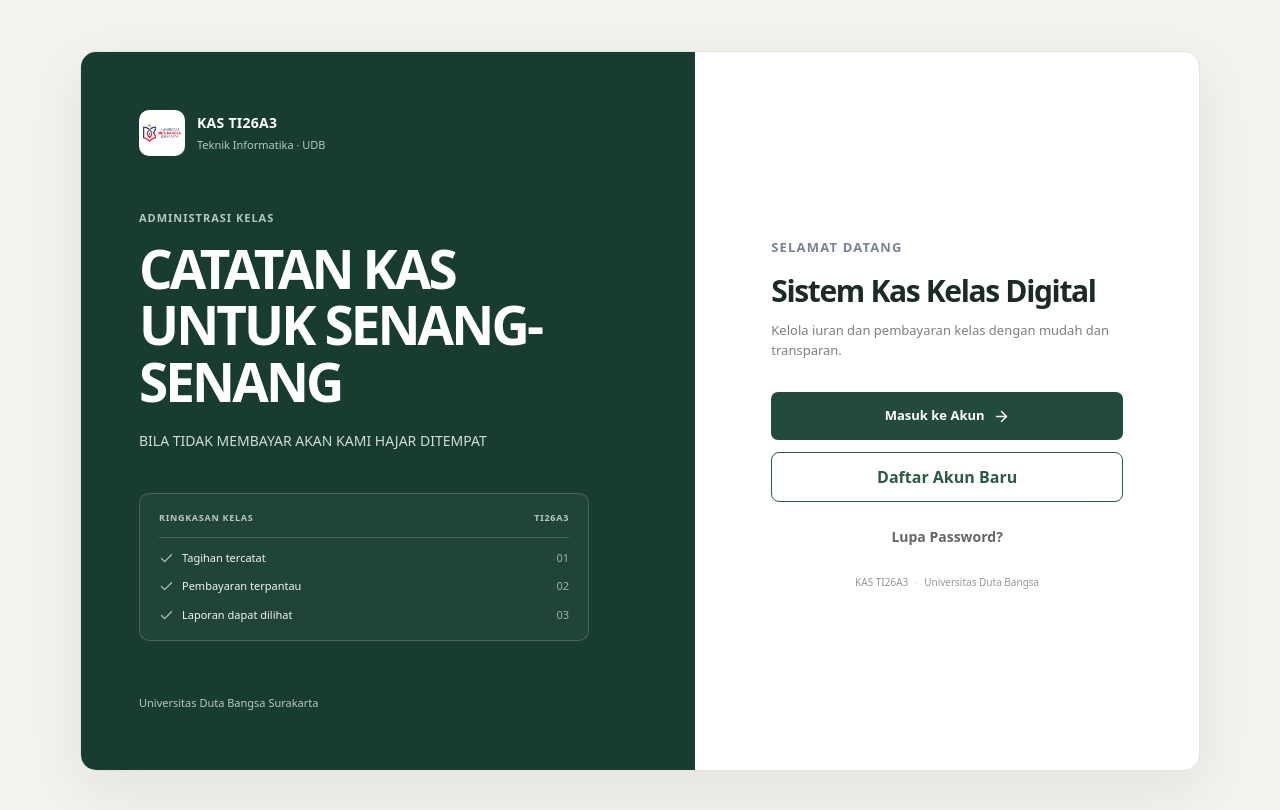
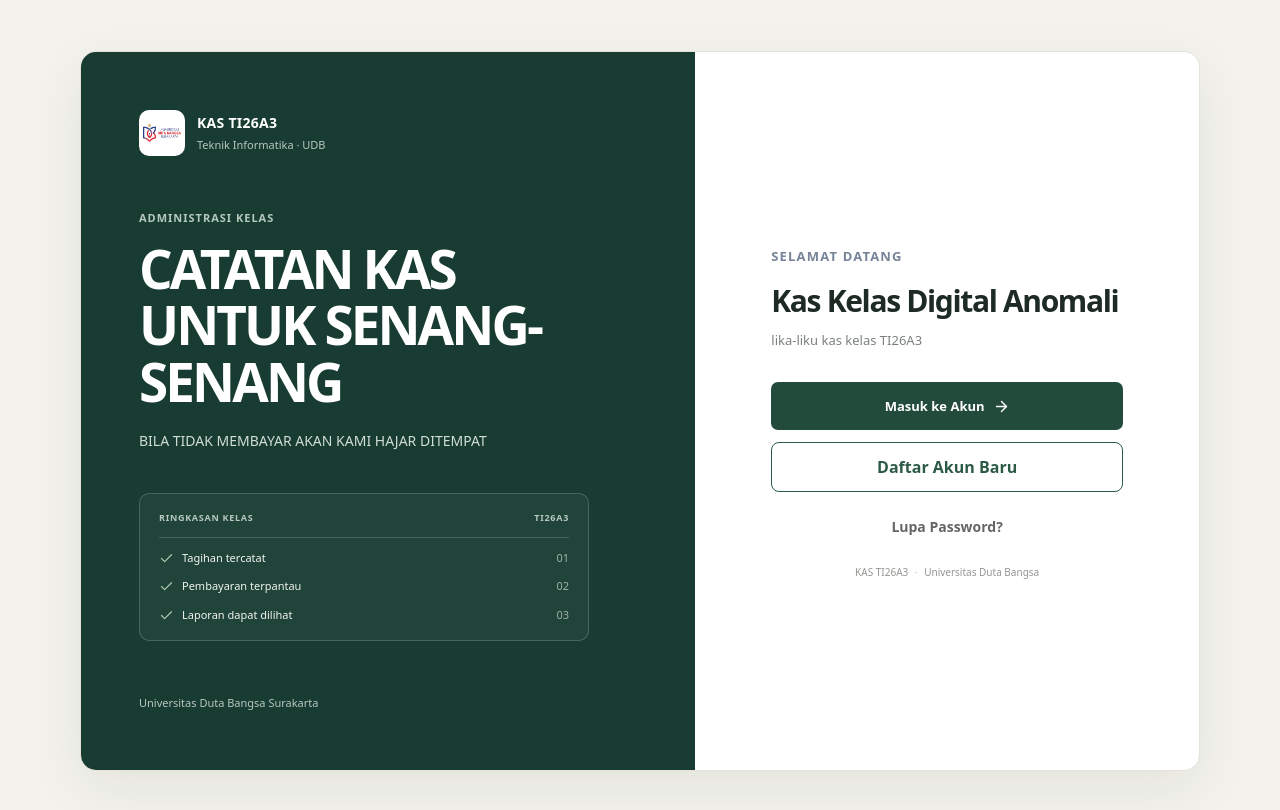
Before and after one commit to andikarizqianiami/kas-TI26A3, a Next.js app: page / in a window 1280 px wide. Shown: the top 810 px of the page. Built offline with nearby package versions, Linux system fonts and the light colour scheme.

Commit message:
Update homepage: Ubah judul dan deskripsi dashboard
- 'Sistem Kas Kelas Digital' -> 'Kas Kelas Digital Anomali'
- 'Kelola iuran...' -> 'lika-liku kas kelas TI26A3'
- More personality to homepage

```diff
--- a/app/page.tsx
+++ b/app/page.tsx
@@ -31,8 +31,8 @@ export default function HomePage() {
           <div className="simple-login-card">
             <div className="simple-login-heading">
               <p className="login-overline">Selamat datang</p>
-              <h2>Sistem Kas Kelas Digital</h2>
-              <p>Kelola iuran dan pembayaran kelas dengan mudah dan transparan.</p>
+              <h2>Kas Kelas Digital Anomali</h2>
+              <p>lika-liku kas kelas TI26A3</p>
             </div>
 
             <div style={{ display: 'flex', flexDirection: 'column', gap: '12px', marginTop: '24px' }}>
```
